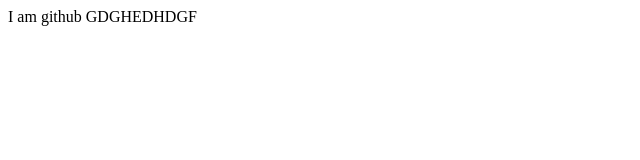
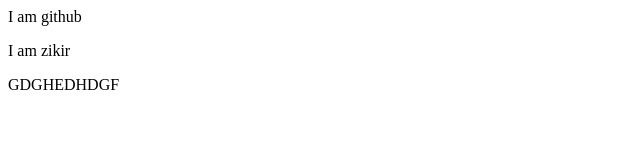
Before and after one commit to mirzikir23/mywork_, a plain HTML site: page index.html in a window 1280 px wide. Shown: the whole page, without its empty margins (0-640 px from the left). Drawn offline with Linux system fonts and the light colour scheme.

Commit message:
I saved 2 files

```diff
--- a/index.html
+++ b/index.html
@@ -2,6 +2,7 @@
     <head>I am github</head>
 
     <body>
+        <p> I am zikir</p>
         GDGHEDHDGF
     </body>
 </html>
```
Also changed, not shown: abc.html (added, +5 -0 lines).
